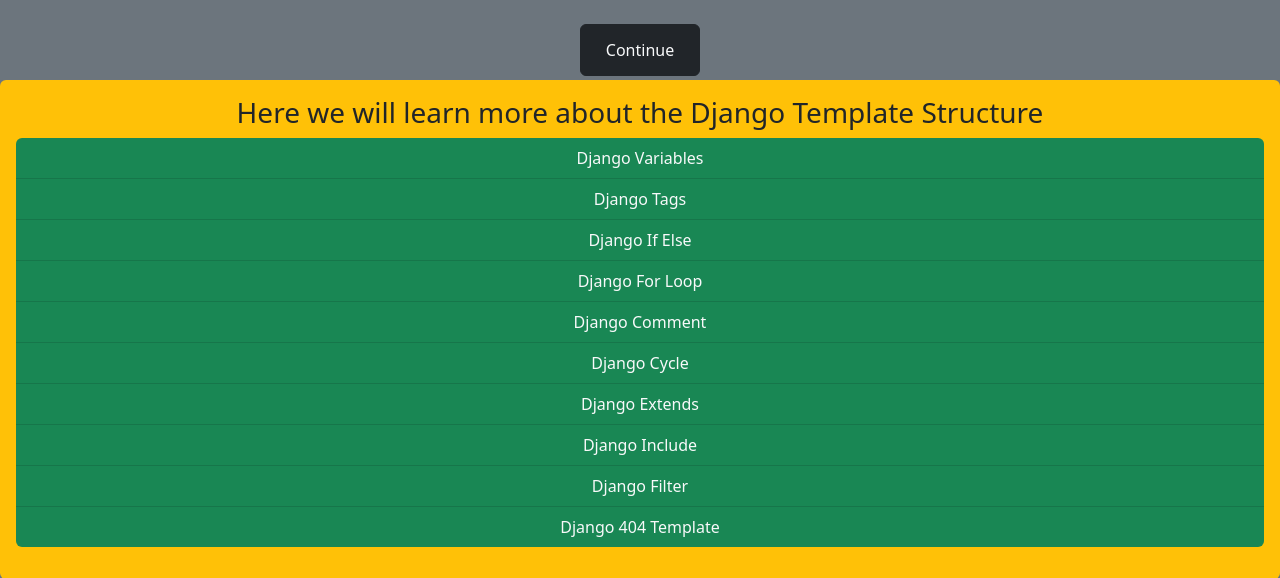
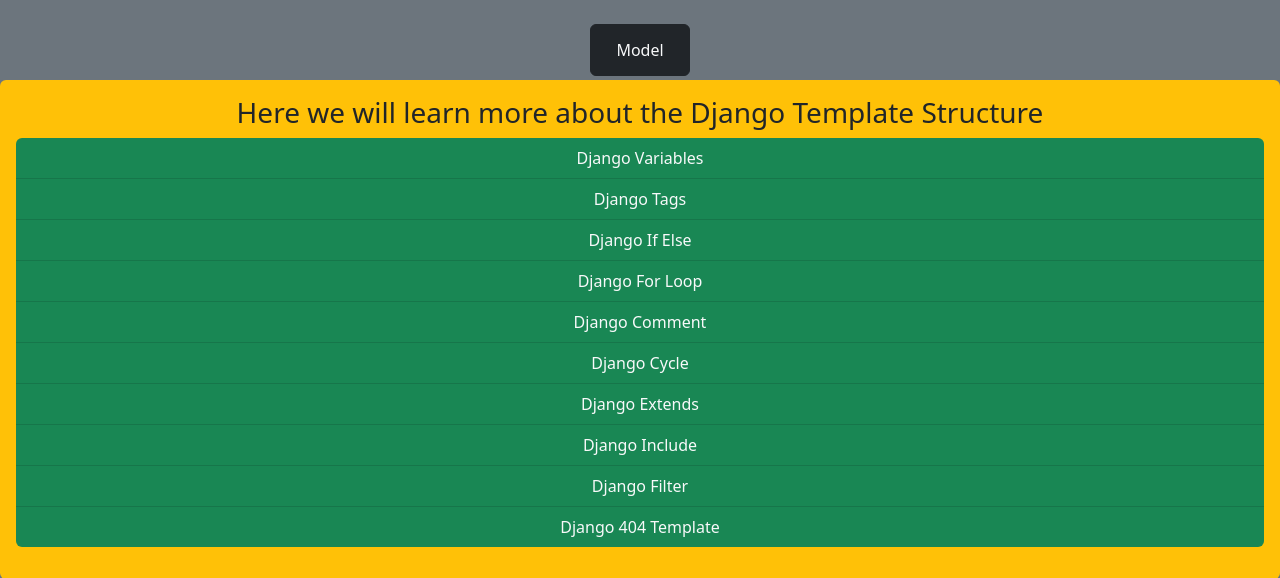
Before and after one commit to rpointjour/django_tutorial, a Django app: page /users/ in a window 1280 px wide. Shown: the part 200-778 px from the top of the page. Run offline with Django 4.2, Linux system fonts and the light colour scheme.

Commit message:
updated users.html

```diff
--- a/djangoworld/users/templates/users.html
+++ b/djangoworld/users/templates/users.html
@@ -14,7 +14,7 @@
     <br>
 
     <div class="text-center">
-    <button class="btn btn-dark text-center"><a href="variables/" class="btn text-light">Continue</a></button>
+    <button class="btn btn-dark text-center"><a href="variables/" class="btn text-light">Model</a></button>
     </div>
 
     <main class="mt-1 p-3 bg-warning rounded">
```
